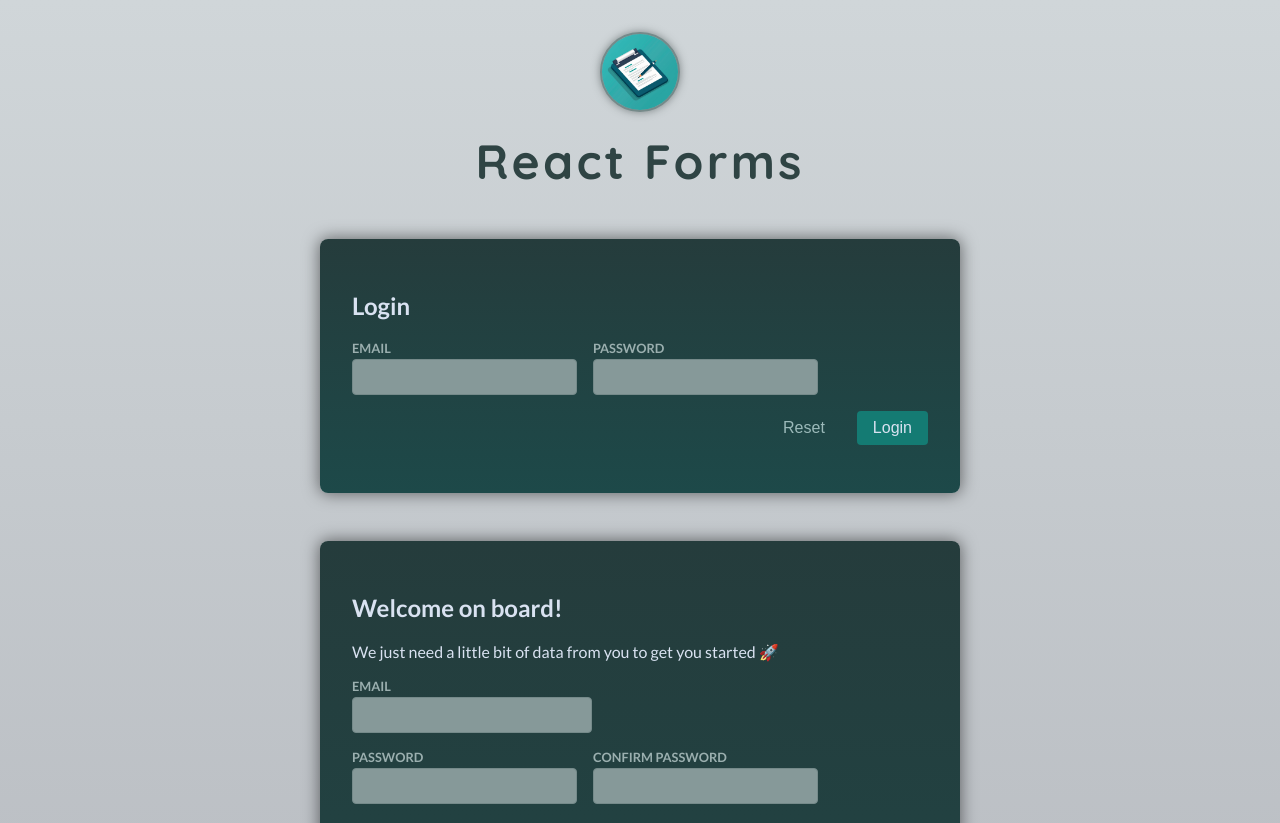
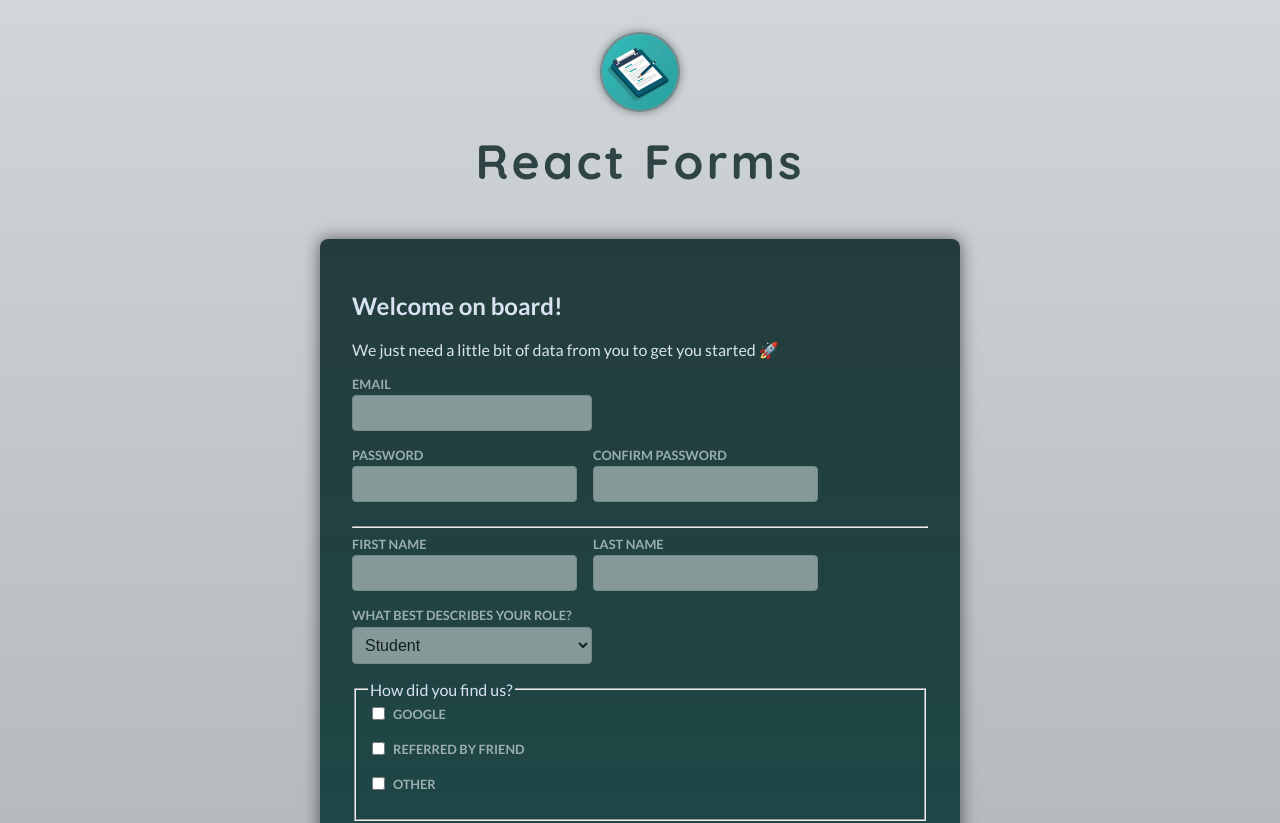
Before and after one commit to bruceathy/react-input, a React (Vite) app: page / in a window 1280 px wide. Shown: the top 823 px of the page. Built offline with nearby package versions, Linux system fonts and the light colour scheme.

Commit message:
signup form

```diff
--- a/src/App.jsx
+++ b/src/App.jsx
@@ -7,7 +7,7 @@ function App() {
     <>
       <Header />
       <main>
-        <Login />
+        {/* <Login /> */}
         <Signup />
       </main>
     </>
```
